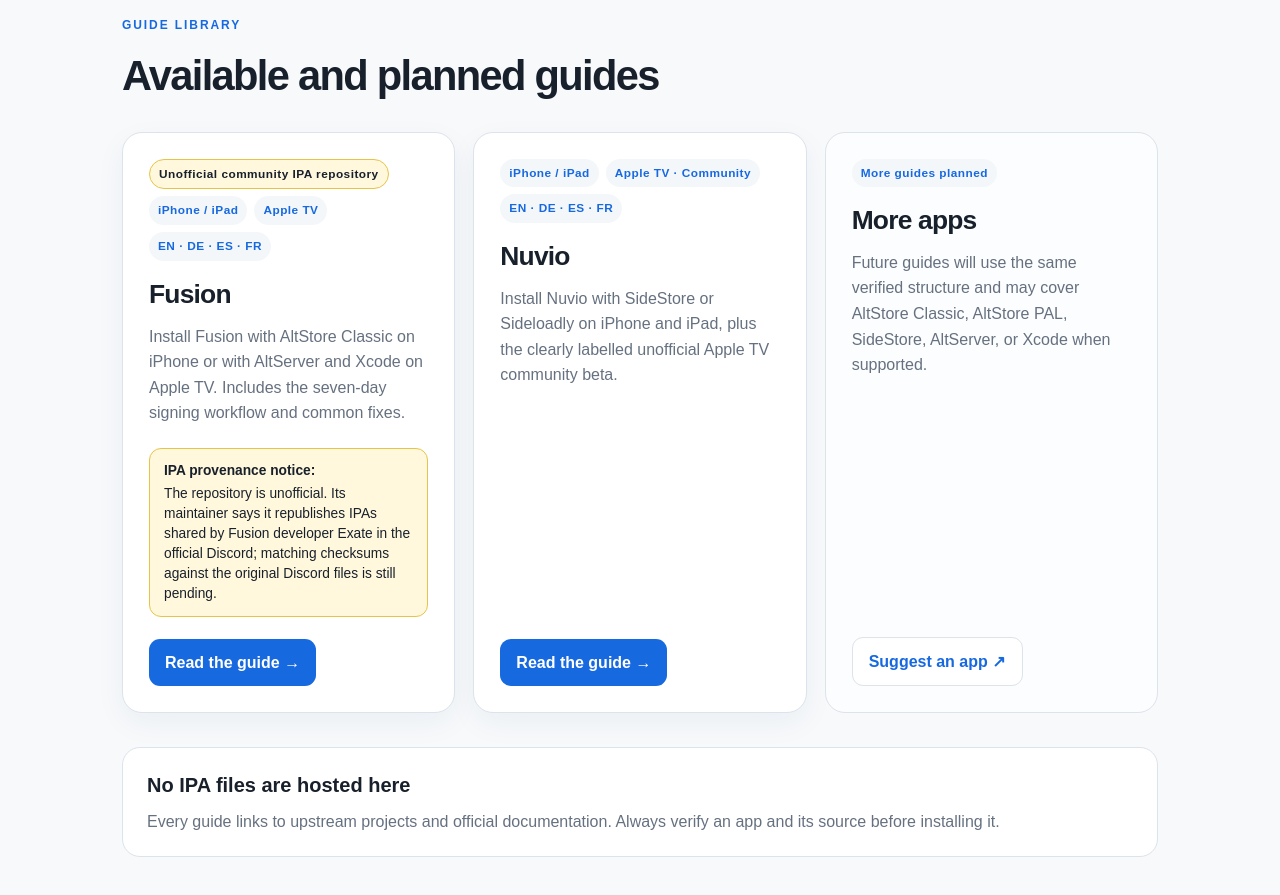
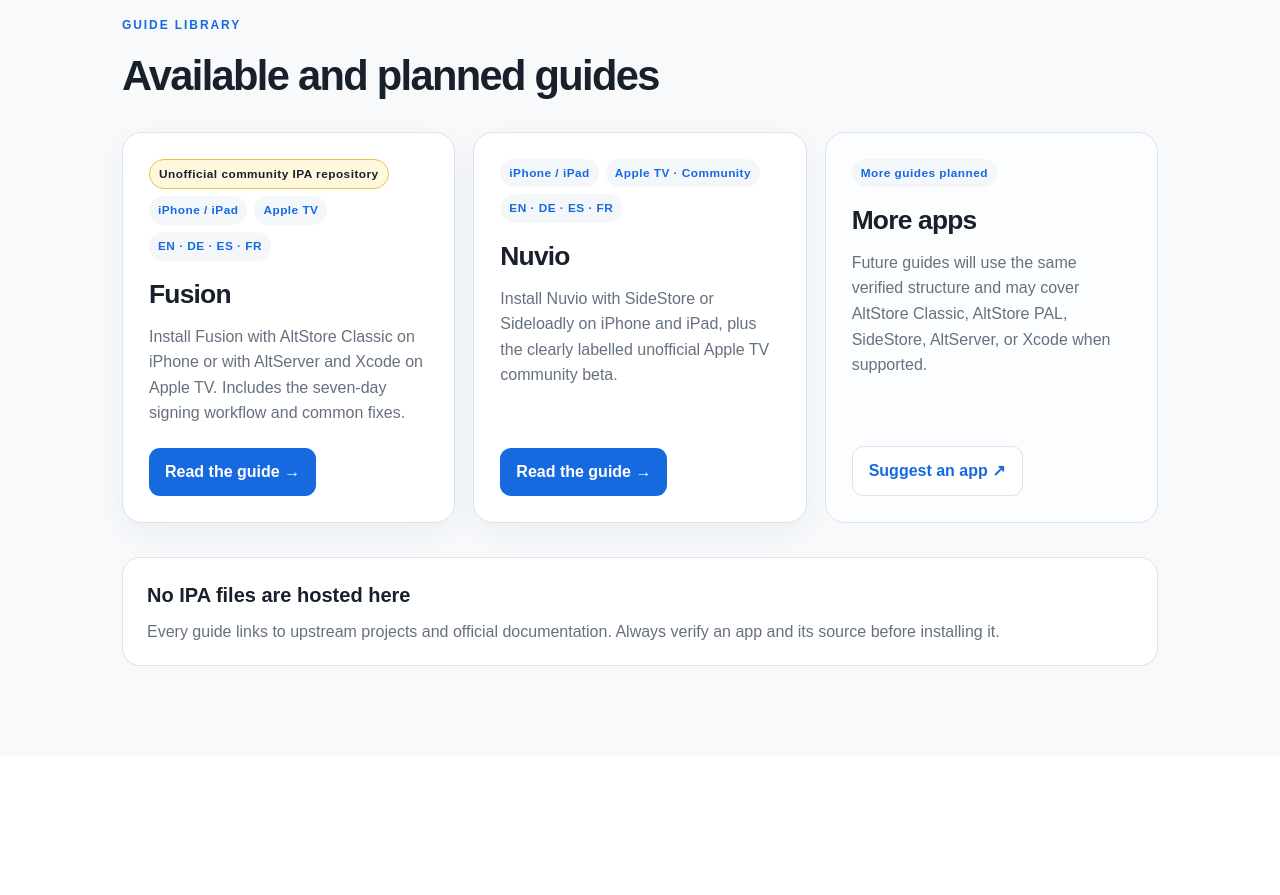
Before and after one commit to berot3/ios-tvos-sideloading-guides, a Next.js app: page / in a window 1280 px wide. Shown: the part 660-1555 px from the top of the page. After the commit the page ends 1416 px from the top, so only its background shows below. Built offline with nearby package versions, Linux system fonts and the light colour scheme.

Commit message:
Simplify Fusion homepage provenance warning
Keep the concise unofficial-repository pill on the homepage while retaining the full provenance explanation in the Fusion guide.

```diff
--- a/app/globals.css
+++ b/app/globals.css
@@ -153,8 +153,6 @@ code{background:#273747;color:#f1f6fb}
 .badge-row{display:flex;flex-wrap:wrap;gap:7px}
 .badge{display:inline-flex;border-radius:999px;padding:5px 9px;background:var(--soft);color:var(--blue);font-size:.74rem;font-weight:800;letter-spacing:.04em}
 .badge-warning{background:var(--yellow);color:var(--ink);border:1px solid var(--yellow-line)}
-.provenance-card-note{margin:0 0 22px;padding:12px 14px;background:var(--yellow);border:1px solid var(--yellow-line);border-radius:12px;color:var(--ink);font-size:.86rem;line-height:1.45}
-.provenance-card-note strong{display:block;margin-bottom:3px}
 .hub-note{margin-top:34px;padding:21px 24px;background:var(--paper);border:1px solid var(--line);border-radius:18px}
 .hub-note h2{font-size:1.25rem;margin:0 0 8px}
 .hub-note p{color:var(--muted);margin:0}
--- a/components/GuideHub.tsx
+++ b/components/GuideHub.tsx
@@ -18,15 +18,15 @@ const hubCopy = {
 } as const;
 
 const fusionProvenance = {
-  en: { badge: "Unofficial community IPA repository", title: "IPA provenance notice:", text: "The repository is unofficial. Its maintainer says it republishes IPAs shared by Fusion developer Exate in the official Discord; matching checksums against the original Discord files is still pending." },
-  de: { badge: "Inoffizielles Community-IPA-Repository", title: "Hinweis zur IPA-Herkunft:", text: "Das Repository ist inoffiziell. Laut Maintainer veröffentlicht es IPAs, die Fusion-Entwickler Exate im offiziellen Discord geteilt hat; der Prüfsummenabgleich mit den ursprünglichen Discord-Dateien steht noch aus." },
-  es: { badge: "Repositorio IPA comunitario no oficial", title: "Aviso sobre el origen del IPA:", text: "El repositorio no es oficial. Su responsable afirma que republica los IPA compartidos por el desarrollador Exate en el Discord oficial; aún falta comparar sus sumas de comprobación con los archivos originales." },
-  fr: { badge: "Dépôt IPA communautaire non officiel", title: "Avertissement sur l’origine de l’IPA :", text: "Le dépôt n’est pas officiel. Son responsable affirme republier les IPA partagés par le développeur Exate sur le Discord officiel ; la comparaison des sommes de contrôle avec les fichiers d’origine reste à faire." },
+  en: "Unofficial community IPA repository",
+  de: "Inoffizielles Community-IPA-Repository",
+  es: "Repositorio IPA comunitario no oficial",
+  fr: "Dépôt IPA communautaire non officiel",
 } as const;
 
 export default function GuideHub({ initialLang, detectLanguage = false }: { initialLang: Lang; detectLanguage?: boolean }) {
   const t = hubCopy[initialLang];
-  const fusionSource = fusionProvenance[initialLang];
+  const fusionProvenanceBadge = fusionProvenance[initialLang];
   const fusionHref = languageHref(initialLang, "fusion");
   const nuvioHref = languageHref(initialLang, "nuvio");
 
@@ -41,7 +41,7 @@ export default function GuideHub({ initialLang, detectLanguage = false }: { init
     <section className="guide-overview" aria-labelledby="guides-title">
       <div className="section-kicker">{t.library}</div><h2 id="guides-title">{t.available}</h2>
       <div className="guide-grid">
-        <article className="guide-card"><div className="badge-row"><span className="badge badge-warning">{fusionSource.badge}</span><span className="badge">iPhone / iPad</span><span className="badge">Apple TV</span><span className="badge">EN · DE · ES · FR</span></div><h3>Fusion</h3><p>{t.fusionDescription}</p><div className="provenance-card-note"><strong>{fusionSource.title}</strong> {fusionSource.text}</div><Link className="button-link" href={fusionHref}>{t.read}</Link></article>
+        <article className="guide-card"><div className="badge-row"><span className="badge badge-warning">{fusionProvenanceBadge}</span><span className="badge">iPhone / iPad</span><span className="badge">Apple TV</span><span className="badge">EN · DE · ES · FR</span></div><h3>Fusion</h3><p>{t.fusionDescription}</p><Link className="button-link" href={fusionHref}>{t.read}</Link></article>
         <article className="guide-card"><div className="badge-row"><span className="badge">iPhone / iPad</span><span className="badge">Apple TV · Community</span><span className="badge">EN · DE · ES · FR</span></div><h3>Nuvio</h3><p>{t.nuvioDescription}</p><Link className="button-link" href={nuvioHref}>{t.read}</Link></article>
         <article className="guide-card planned"><div className="badge-row"><span className="badge">{t.planned}</span></div><h3>{t.futureTitle}</h3><p>{t.futureDescription}</p><a className="button-link secondary" href="https://github.com/berot3/ios-tvos-sideloading-guides/issues">{t.suggest}</a></article>
       </div>
```
